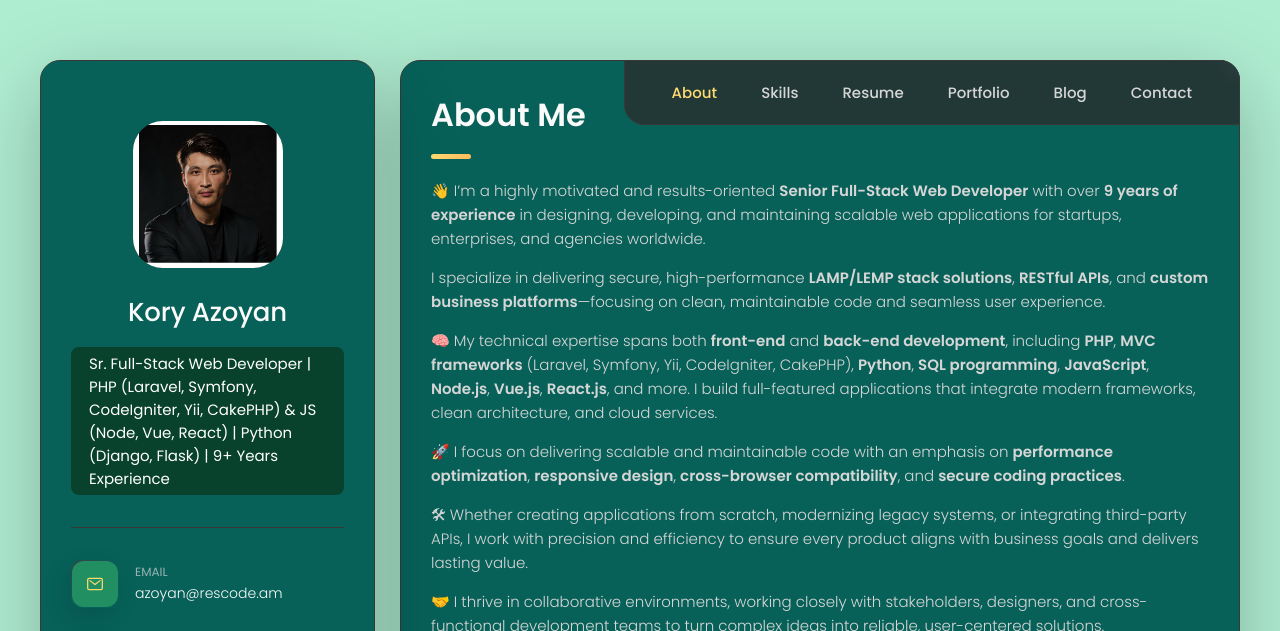
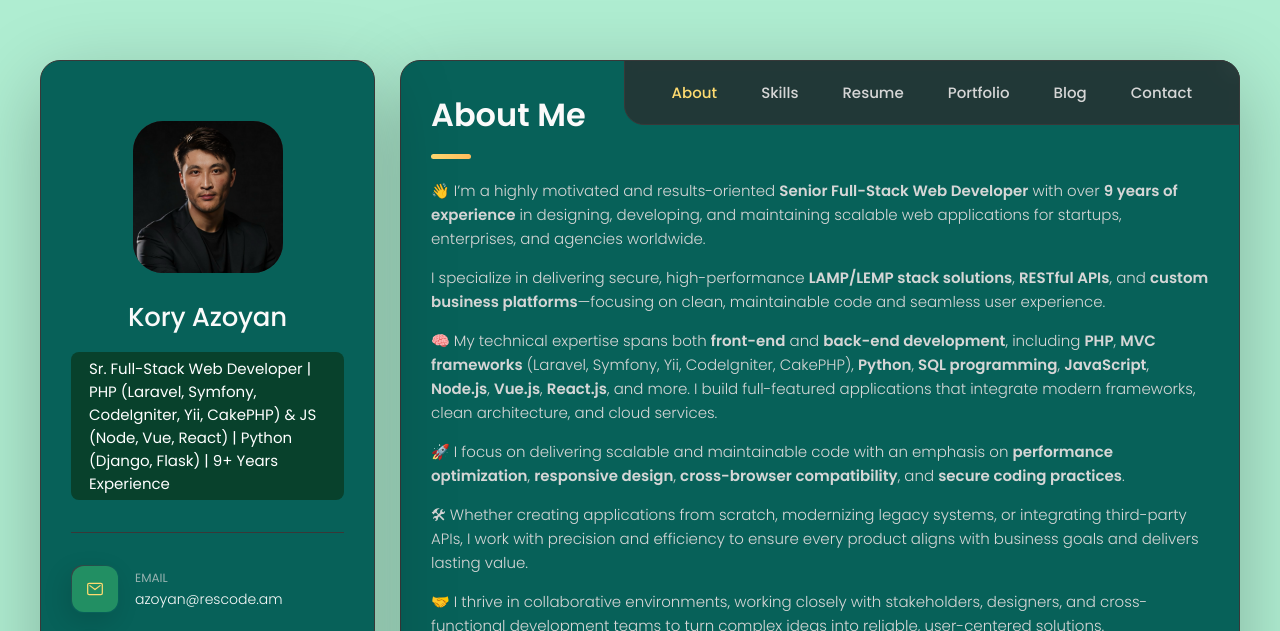
Before and after one commit to koryun-azoyan/koryun-azoyan.github.io, a plain HTML site: page index.html in a window 1280 px wide. Shown: the top 631 px of the page. Drawn offline with nearby package versions, Linux system fonts and the light colour scheme.

Commit message:
Update index.html

```diff
--- a/index.html
+++ b/index.html
@@ -42,7 +42,7 @@
       <div class="sidebar-info">
 
         <figure class="avatar-box">
-          <img src="./assets/images/043641f3-b13d-41f7-9902-4b8c4eec7790.png" alt="Kory Azoyan" width="100" style="border-radius: 30px;">
+          <img src="./assets/images/Screenshot_1.png" alt="Kory Azoyan" width="100" style="border-radius: 30px;">
         </figure>
 
         <div class="info-content">
```
